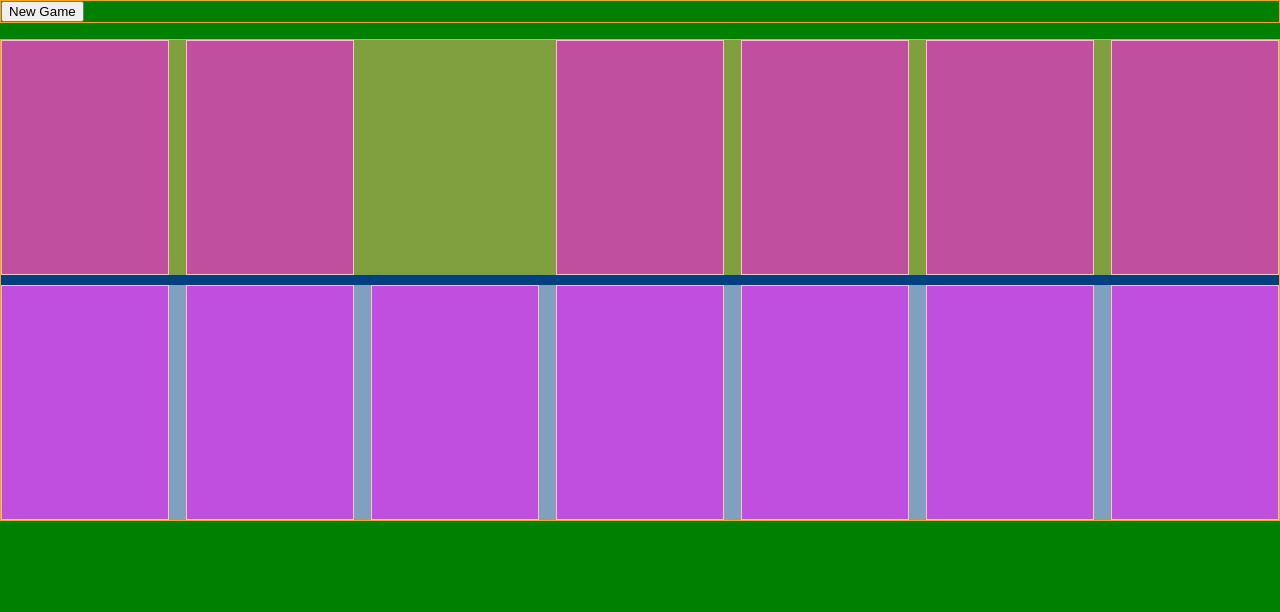
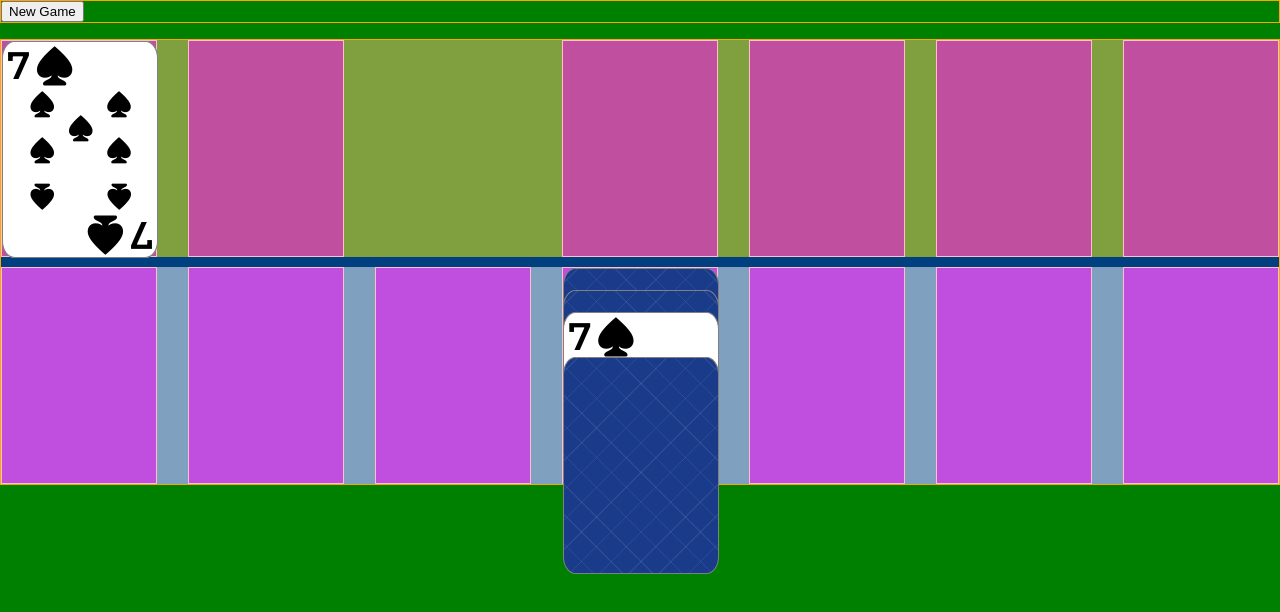
Before and after one commit to richardfrangie/solitaire, a website built with Vite: page index.html in a window 1280 px wide. Built offline with nearby package versions, Linux system fonts and the light colour scheme; files whose address does not match are found by name.

Commit message:
feat: adjust card sizing and add configurable stack gap
- Resize cards to match board slot dimensions
- Add --card-stack-gap custom variable for spacing control

```diff
--- a/index.html
+++ b/index.html
@@ -16,7 +16,10 @@
     <div class="board">
 
       <div class="top-board">
-        <div class="stock"></div>
+        <div class="stock">
+          <playing-card></playing-card>
+          <playing-card suit="spade" rank="7"></playing-card>
+        </div>
         <div class="waste"></div>
         <div class="empty"></div>
         <div class="heart"></div>
@@ -29,7 +32,12 @@
         <div></div>
         <div></div>
         <div></div>
-        <div></div>
+        <div>
+          <playing-card flipped></playing-card>
+          <playing-card class="first" flipped></playing-card>
+          <playing-card class="another" suit="spade" rank="7"></playing-card>
+          <playing-card class="another2" suit="heart" rank="2" flipped></playing-card>
+        </div>
         <div></div>
         <div></div>
         <div></div>
--- a/src/components/playing-card/PlayingCard.js
+++ b/src/components/playing-card/PlayingCard.js
@@ -19,7 +19,7 @@ class PlayingCard extends HTMLElement {
     width: var(--card-width);
     height: var(--card-height);
     background: var(--card-bg);
-    border-radius: 5%;
+    border-radius: 8%;
     color: var(--card-color-red);
     margin: 1rem;
     border: 1px solid var(--card-border-color);
@@ -155,9 +155,14 @@ class PlayingCard extends HTMLElement {
     :host([rank="10"]) .symbol:last-child {top: 25%;}
 
     :host([flipped]) {
-    background:
-    repeating-linear-gradient(45deg, var(--card-color-red),
-    var(--card-color-black) 10%);
+    border: 1px solid var(--card-border-color);
+    background: #1a3a8a;
+    background-image: repeating-linear-gradient(45deg,
+      transparent 0px, transparent 20px,
+      rgba(255, 255, 255, 0.08) 20px, rgba(255, 255, 255, 0.08) 21px),
+      repeating-linear-gradient(-45deg,
+      transparent 0px, transparent 20px,
+      rgba(255, 255, 255, 0.08) 20px, rgba(255, 255, 255, 0.08) 21px );
 
     & .container {
     visibility: hidden;
--- a/src/components/playing-card/PlayingCard.vars.css
+++ b/src/components/playing-card/PlayingCard.vars.css
@@ -16,7 +16,7 @@
 
 playing-card {
   /* card sizing */
-  --card-width: 200px; /* or 10vw (responsive) */
+  /* --card-width: 200px; /\* or 10vw (responsive) *\/ */
   --card-height: calc(var(--card-width) * 1.4);
   /* field area (where suit symbols go) */
   --card-field-width: var(--card-width);
--- a/src/style.css
+++ b/src/style.css
@@ -1,6 +1,8 @@
 :root {
-  --card-width: 13vw;
+  --card-width: 12vw;
   --card-aspect-ratio: 5 / 7;
+
+  --card-stack-gap: calc(var(--card-width) / 3.4);
 }
 
 body {
@@ -10,7 +12,9 @@ body {
 
 }
 
-/* LAYOUT: used to place the game buttons and statistics */
+/* LAYOUT */
+
+/* Place the game buttons and statistics *\/ */
 .top-section {
   border: 1px solid orange;
   margin: 0 0 1rem;
@@ -20,8 +24,6 @@ body {
 .board {
   border: 1px solid orange;
   background: rgb(0 0 255 / 0.5);
-  max-width: 1280px;
-  margin: auto;
 }
 
 /* The sections of the game board */
@@ -31,19 +33,13 @@ body {
   gap: 0.7rem;
 }
 
-@media screen and (width  <= 600px) {
-  .top-board, .tableau {
-    gap: 0.2rem;
-  }
-}
-
-/* remove later */
-.tableau {background: rgb(255 255 255 / 0.5);}
-
 .top-board {
   margin-bottom: 10px;
   background: rgb(255 255 0 / 0.5);
 }
+
+/* ******* remove later ********** */
+.tableau {background: rgb(255 255 255 / 0.5);}
 
 /* Individual container for each card */
 :is(.top-board, .tableau) > div {
@@ -54,3 +50,52 @@ body {
 }
 
 .empty {visibility: hidden;}
+
+/* Media queries */
+@media screen and (width  <= 600px) {
+  .top-board, .tableau {
+    gap: 0.2rem;
+  }
+}
+
+@media screen and (width  >= 1280px) {
+  :root {
+    --card-width: 153.6px;
+  }
+
+  .board {
+    max-width: 1280px;
+    margin: auto;
+  }
+}
+
+/* CARDS */
+
+/* Place the cards into the available slots on the game board */
+.top-board playing-card {
+  position: absolute;
+  margin: 0;
+}
+
+.tableau {
+  position: relative;
+}
+.tableau playing-card {
+  position: absolute;
+  margin: 0;
+}
+
+.first {
+  position: relative;
+  top: calc(var(--card-stack-gap) * 0.5);
+}
+
+.another {
+  position: relative;
+  top: var(--card-stack-gap);
+}
+
+.another2 {
+  position: relative;
+  top: calc(var(--card-stack-gap) * 2);
+}
```
